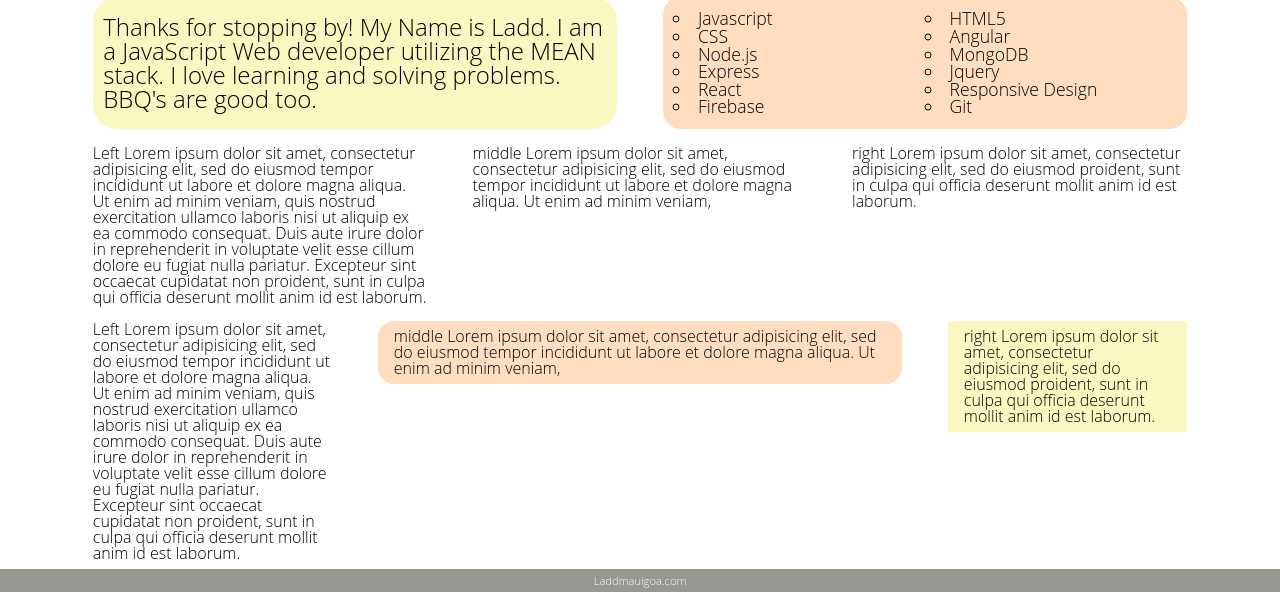
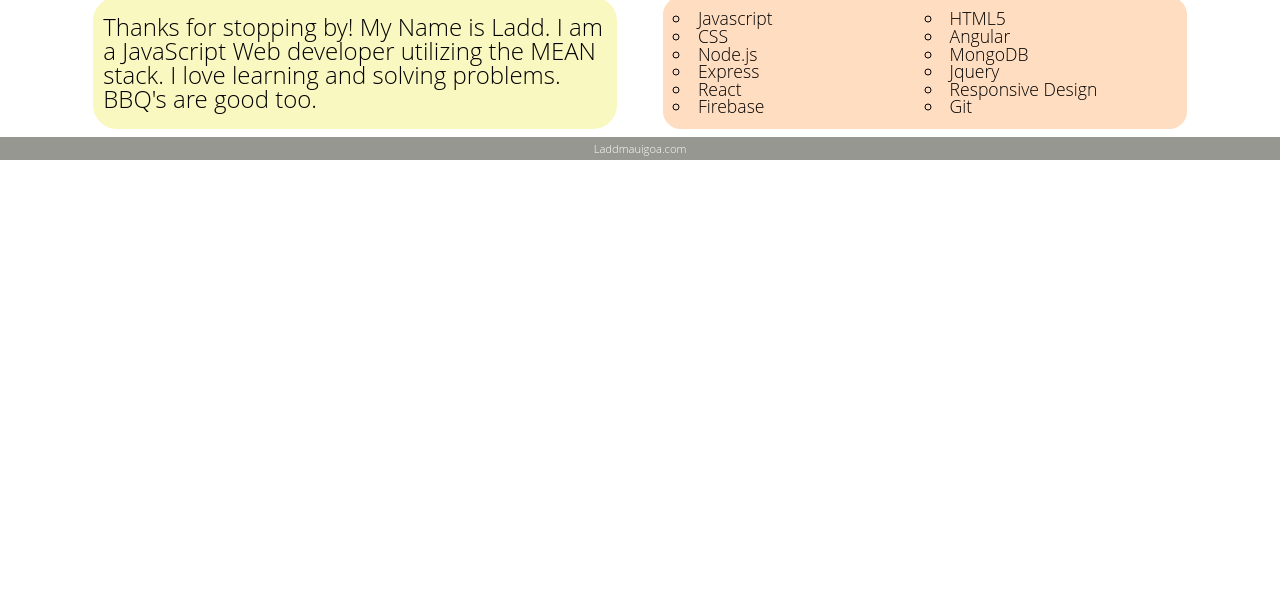
Before and after one commit to laddmauigoa/personalResponsive, a website: page public/index.html at #/hobbies in a window 1280 px wide. Shown: the part 719-1311 px from the top of the page. After the commit the page ends 879 px from the top, so only its background shows below. Drawn offline with nearby package versions, Linux system fonts and the light colour scheme; some packages are replaced by stand-ins of ours.

Commit message:
almost done

```diff
--- a/public/templates/homeTmpl.html
+++ b/public/templates/homeTmpl.html
@@ -28,54 +28,4 @@
 </ul>
 </div> <!-- end of column-6 -->
 </div> <!-- end of row -->
-
-
-<div class='row'>
-<div class='column-4'>
-<p> Left Lorem ipsum dolor sit amet, consectetur adipisicing elit, sed do eiusmod
-tempor incididunt ut labore et dolore magna aliqua. Ut enim ad minim veniam,
-quis nostrud exercitation ullamco laboris nisi ut aliquip ex ea commodo
-consequat. Duis aute irure dolor in reprehenderit in voluptate velit esse
-cillum dolore eu fugiat nulla pariatur. Excepteur sint occaecat cupidatat non
-proident, sunt in culpa qui officia deserunt mollit anim id est laborum.</p>
-</div> <!-- end of column-4 -->
-
-<div class='column-4'>
-<p> middle Lorem ipsum dolor sit amet, consectetur adipisicing elit, sed do eiusmod
-tempor incididunt ut labore et dolore magna aliqua. Ut enim ad minim veniam,
-</p>
-</div> <!-- end of column-4 -->
-
-<div class='column-4'>
-<p> right Lorem ipsum dolor sit amet, consectetur adipisicing elit, sed do eiusmod
-proident, sunt in culpa qui officia deserunt mollit anim id est laborum.</p>
-</div> <!-- end of column-4 -->
-</div> <!-- end of row -->
-
-<div class='row'>
-<div class='column-3'>
-<p> Left Lorem ipsum dolor sit amet, consectetur adipisicing elit, sed do eiusmod
-tempor incididunt ut labore et dolore magna aliqua. Ut enim ad minim veniam,
-quis nostrud exercitation ullamco laboris nisi ut aliquip ex ea commodo
-consequat. Duis aute irure dolor in reprehenderit in voluptate velit esse
-cillum dolore eu fugiat nulla pariatur. Excepteur sint occaecat cupidatat non
-proident, sunt in culpa qui officia deserunt mollit anim id est laborum.</p>
-</div> <!-- end of column-3 -->
-
-<div class='column-6'>
-<div class='color-2'>
-<p> middle Lorem ipsum dolor sit amet, consectetur adipisicing elit, sed do eiusmod
-tempor incididunt ut labore et dolore magna aliqua. Ut enim ad minim veniam,
-</p>
-</div> <!-- end of color -->
-</div> <!-- end of column-6 -->
-
-<div class='column-3'>
-<div class='color-1'>
-<p> right Lorem ipsum dolor sit amet, consectetur adipisicing elit, sed do eiusmod
-proident, sunt in culpa qui officia deserunt mollit anim id est laborum.</p>
-</div> <!-- end color -->
-</div> <!-- end of column-3 -->
-</div> <!-- end of row -->
-
 </div> <!-- end of the content wrapper -->
```
Also changed, not shown: public/templates/hobbiesTmpl.html (+13 -1 lines).
